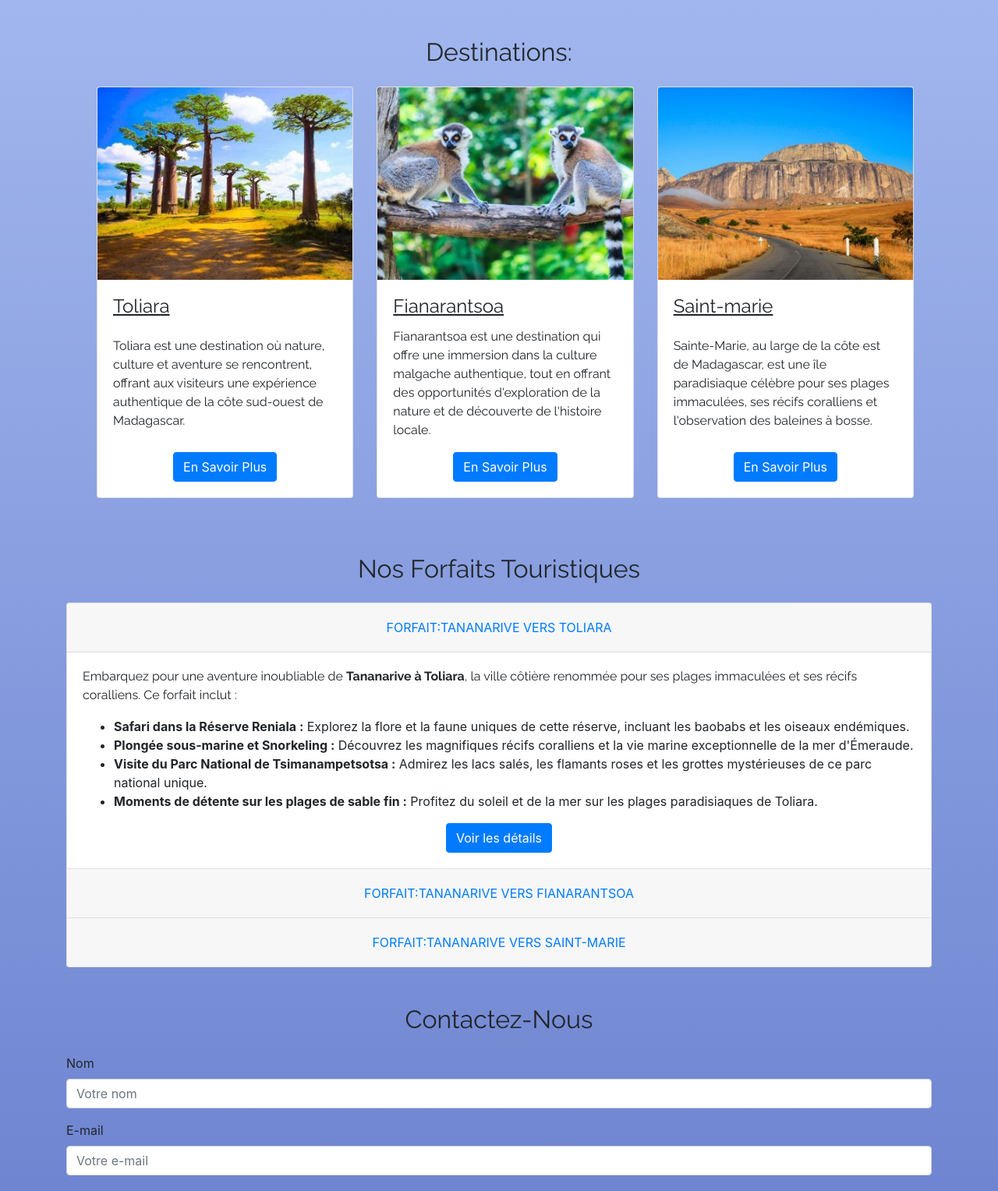
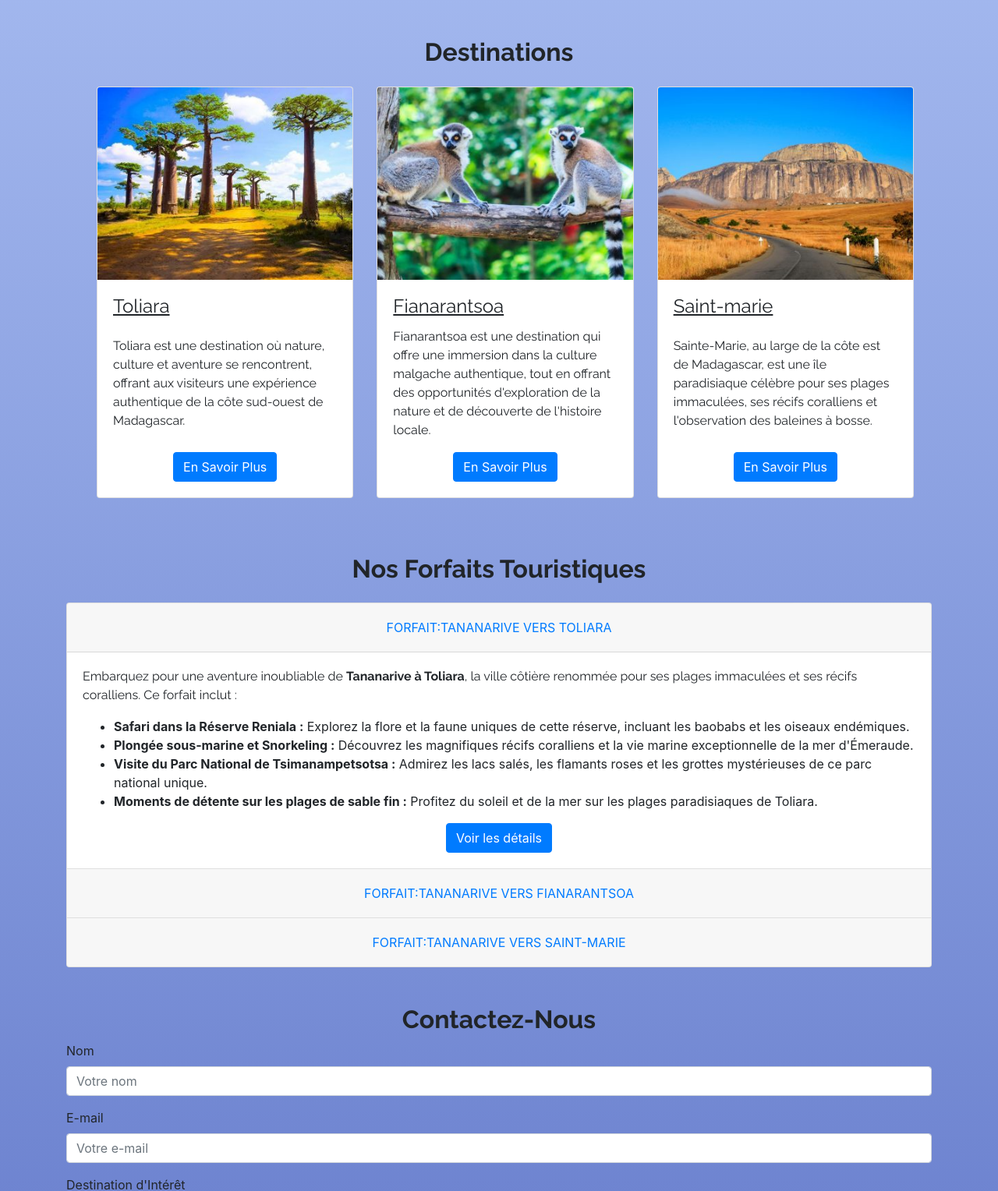
Before and after one commit to nickand0/projet-bootstrap1, a plain HTML site: page index.html in a window 1280 px wide. Shown: the part 297-1825 px from the top of the page at 78% size. Drawn offline with nearby package versions, Linux system fonts and the light colour scheme.

Commit message:
Update index.html
changement dans formulaire et mis en gras des sous titres

```diff
--- a/index.html
+++ b/index.html
@@ -18,7 +18,7 @@
                 <a class="navbar-brand text-light" href="#accueil">MADAGASCAR VOYAGE</a>
             </div>
             <button class="navbar-toggler" type="button" data-toggle="collapse" data-target="#navbarNav" aria-controls="navbarNav" aria-expanded="false" aria-label="Toggle navigation">
-            <span class="navbar-toggler-icon"></span>
+                <span class="navbar-toggler-icon"></span>
             </button>
             <div class="collapse navbar-collapse" id="navbarNav">
             <ul class="navbar-nav ml-auto">
@@ -40,7 +40,7 @@
     </header>
      <!--section Hero-->
      <main>
-        <section id="accueil" class="jumbotron jumbotron-fluid" style="background-image: url('issets/images/toliara.jpg'); background-size: cover; color: white;">
+        <section id="accueil" class="jumbotron jumbotron-fluid " style="background-image: url('issets/images/toliara.jpg'); background-size: cover; color: white;">
             <div class="container text-center">
             <h1 class="display-4"> MADAGASCAR</h1>
             <p class="lead">Explorer une aventure inoubliable</p>
@@ -51,7 +51,7 @@
 
         <!--section Destinations-->
         <section id="Destinations" class="container my-5 ">
-            <h2 class="text-center mb-4">Destinations:</h2>
+            <h2 class="text-center mb-4"><b>Destinations</b></h2>
             <div class="container row mx-2 px-md-3">
 
                     <div class="destination1 col-md-4 mb-4 d-flex">
@@ -96,7 +96,7 @@
         <!--section Tours pour les forfaits -->
 
         <section id="Tours" class="container ">
-            <h2 class="text-center mb-4">Nos Forfaits Touristiques</h2>
+            <h2 class="text-center mb-4"><b>Nos Forfaits Touristiques</b></h2>
 
             <div class="accordion" id="accordionForfaits">
                 <!-- Forfait 1 -->
@@ -369,8 +369,8 @@
         </section>
 
         <!--section contact-->
-        <section id="contact"class="container mt-5">
-            <h2 class="text-center mb-4">Contactez-Nous</h2>
+        <section id="contact"class="contact container mt-5">
+            <h2 class="text-center mb-2"><b>Contactez-Nous</b></h2>
             <form>
                 <div class="form-group">
                     <label for="name">Nom</label>
```
